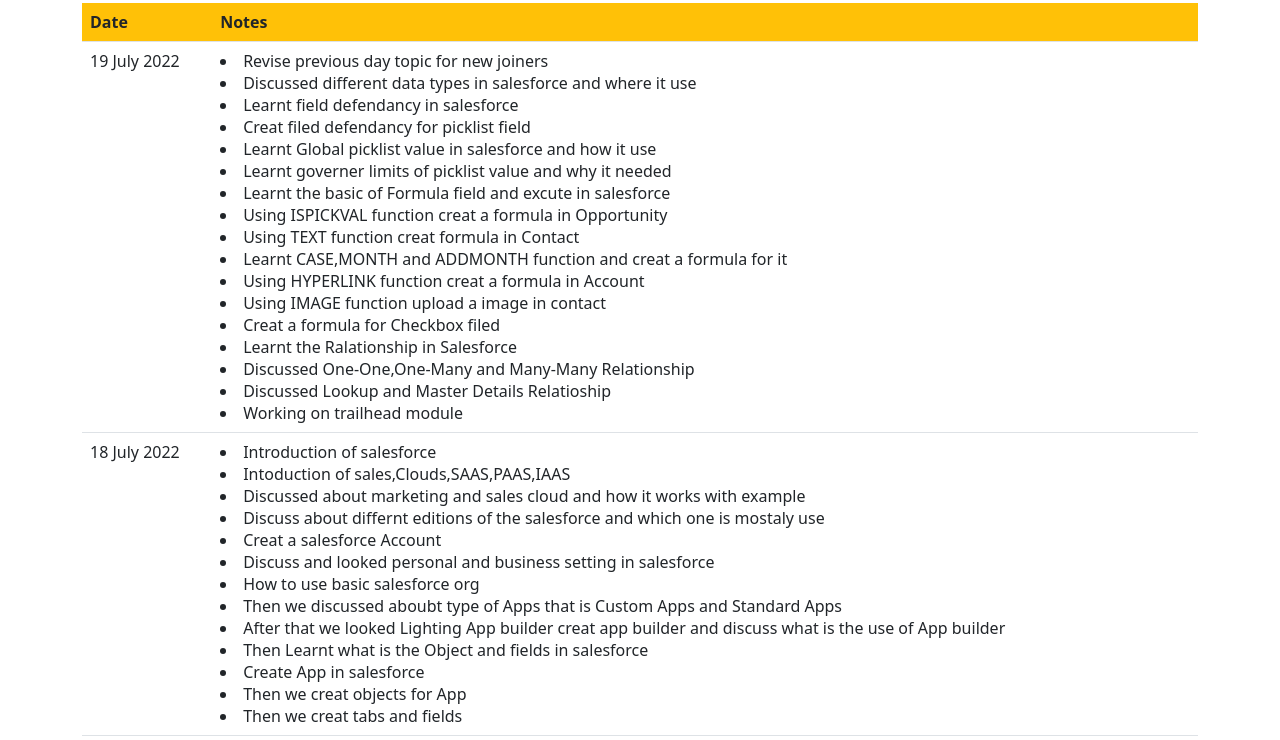
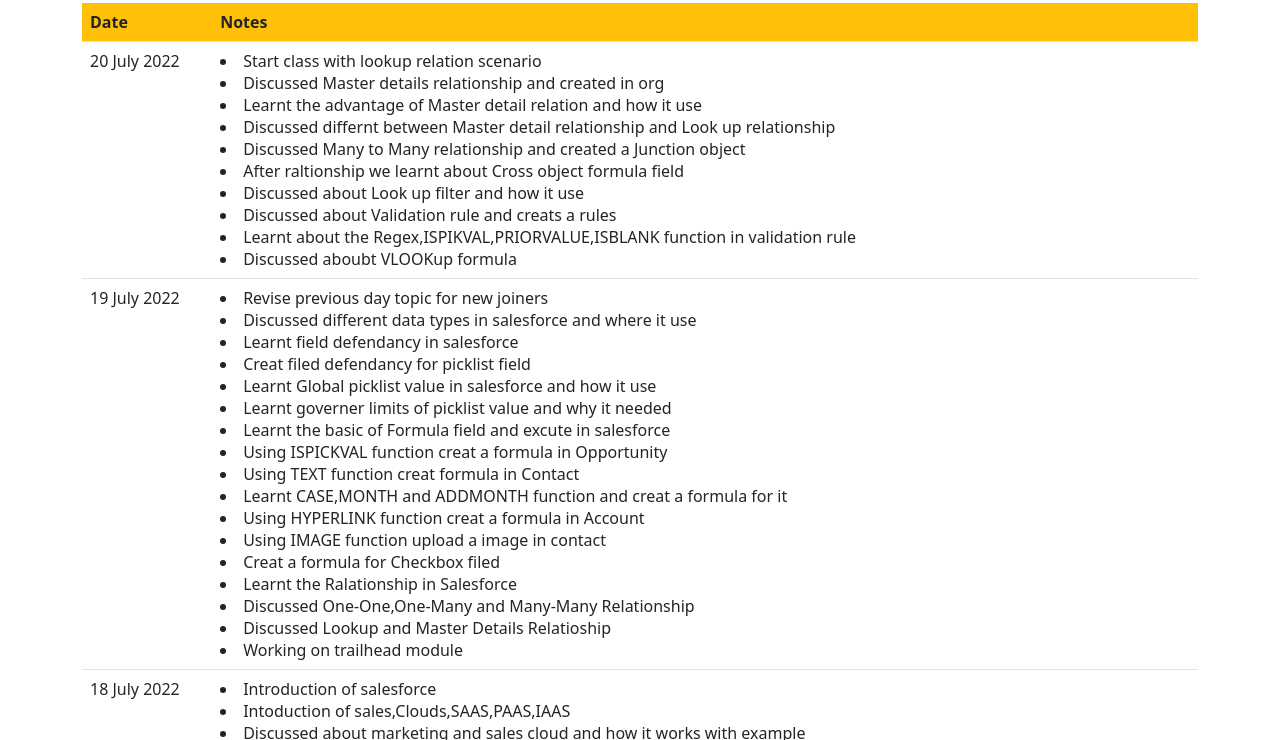
Before and after one commit to suraj-mrk/suraj-mrk.github.io, a plain HTML site: page Journal.html in a window 1280 px wide. Shown: the part 53-793 px from the top of the page. Drawn offline with nearby package versions, Linux system fonts and the light colour scheme.

Commit message:
20 July journal
20 July journal

```diff
--- a/Journal.html
+++ b/Journal.html
@@ -15,6 +15,21 @@
 					</tr>
 				</thead>
 				<tbody>
+				<tr>
+					<td>20 July 2022</td>
+						<td>
+						    <li>Start class with lookup relation scenario </li>
+							<li>Discussed Master details relationship and created in org</li>
+						    <li>Learnt the advantage of Master detail relation and how it use</li>
+							<li>Discussed differnt between Master detail relationship and Look up relationship</li>
+							<li>Discussed Many to Many relationship and created a Junction object </li>
+							<li>After raltionship we learnt about Cross object formula field</li>
+							<li>Discussed about Look up filter and how it use</li>
+							<li>Discussed about Validation rule and creats a rules</li>
+							<li>Learnt about the Regex,ISPIKVAL,PRIORVALUE,ISBLANK function in validation rule</li>
+							<li>Discussed aboubt VLOOKup formula</li>
+						</td>
+					</tr>
 				<tr>
 					<td>19 July 2022</td>
 						<td>
```
